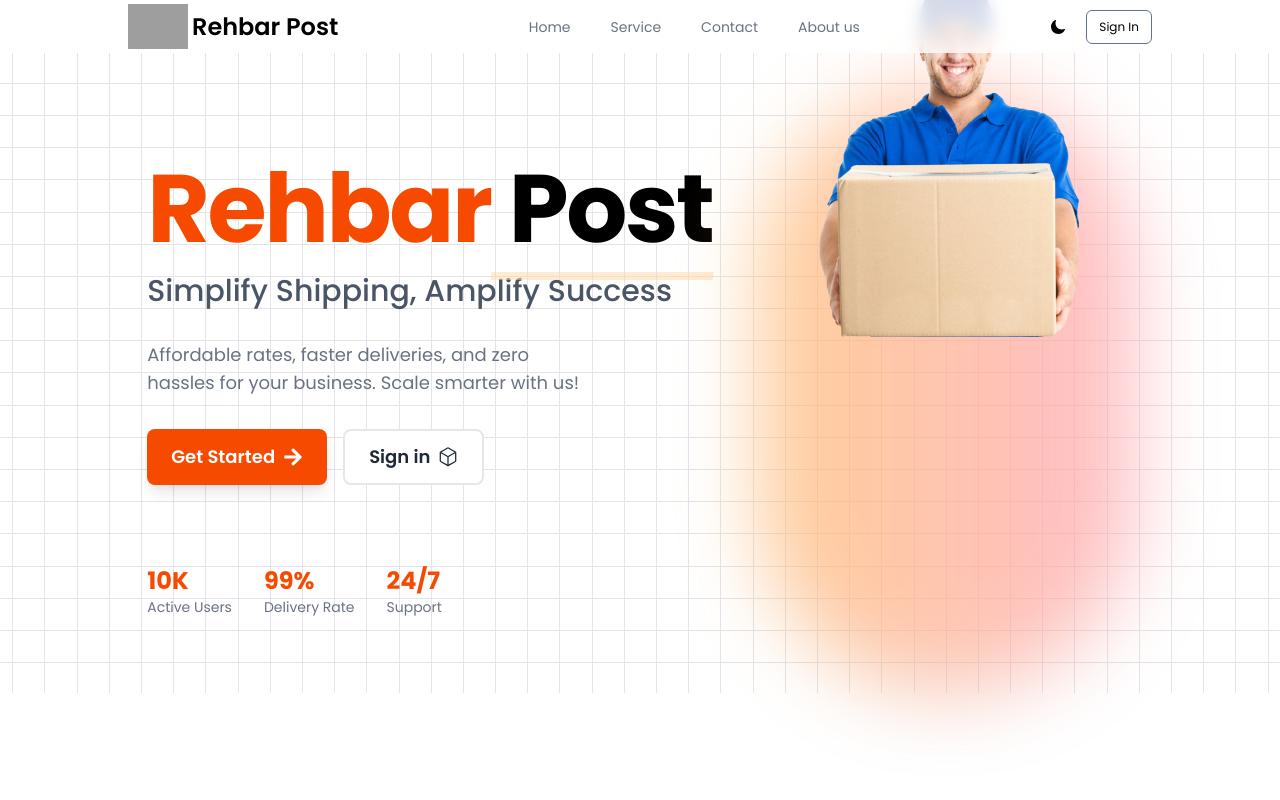
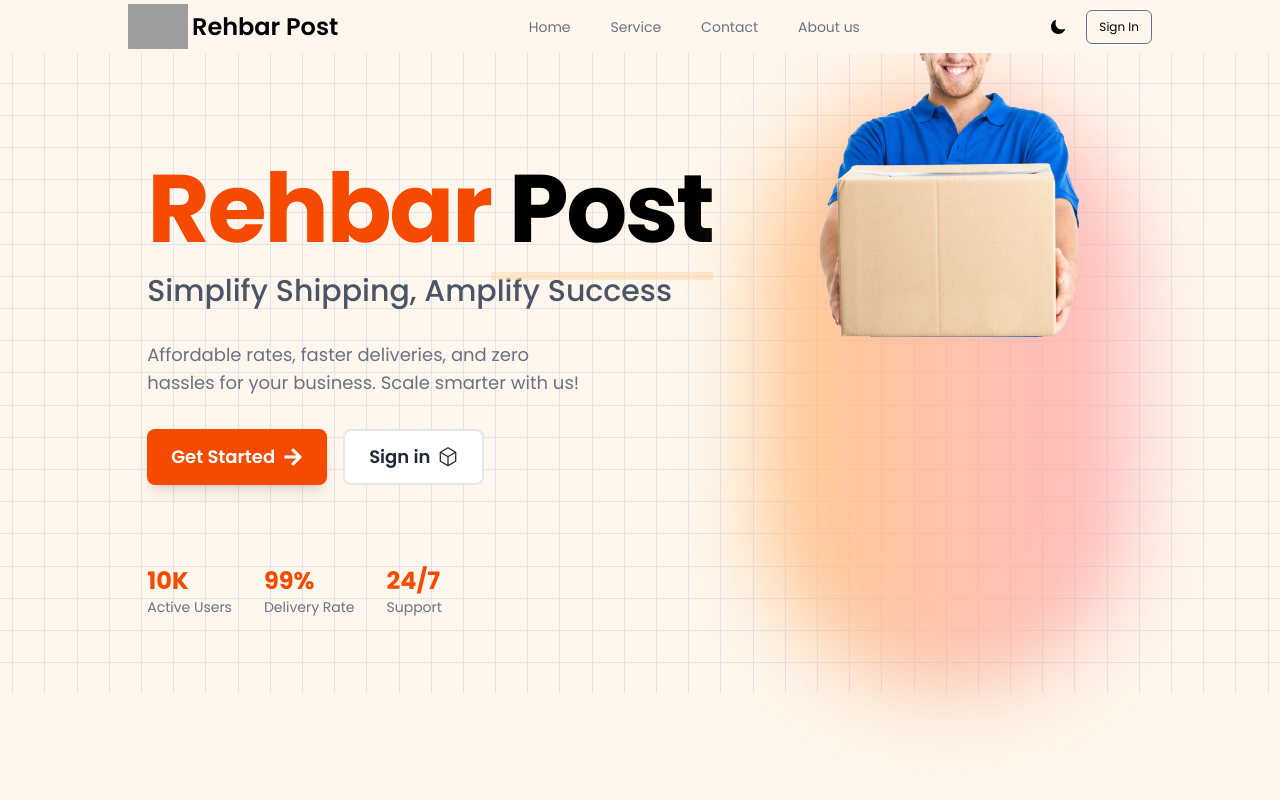
Before and after one commit to DevFaisal/rehbarpost, a React (Vite) app: page / in a window 1280 px wide. Shown: the top 800 px of the page. Built offline with nearby package versions, Linux system fonts and the light colour scheme; grey boxes are pictures that could not be loaded.

Commit message:
colors changes

```diff
--- a/src/components/Footer.jsx
+++ b/src/components/Footer.jsx
@@ -5,7 +5,7 @@ import { FaLinkedin } from "react-icons/fa";
 
 const Footer = () => {
   return (
-    <footer className="bg-zinc-700 dark:bg-slate-200 py-8">
+    <footer className="bg-zinc-700 dark:bg-orange-100 py-8">
       <div className="container mx-auto grid grid-cols-1 md:grid-cols-4 gap-8 px-10">
         <section>
           <img
--- a/src/components/Navbar.jsx
+++ b/src/components/Navbar.jsx
@@ -13,7 +13,7 @@ function NavBar() {
   ];
 
   return (
-    <section className="">
+    <section className="dark:bg-orange-50">
       <nav className="container mx-auto max-w-full md:max-w-[80%] px-4 md:px-0 flex justify-between items-center py-1">
         <div className="flex items-center gap-1">
           <img
--- a/src/index.css
+++ b/src/index.css
@@ -3,7 +3,7 @@
 
 @layer base {
   body {
-    @apply bg-zinc-900 text-white dark:bg-white dark:text-black;
+    @apply bg-zinc-900 text-white dark:bg-orange-50 dark:text-black;
     font-family: "Poppins", sans-serif;
   }
 }
```
